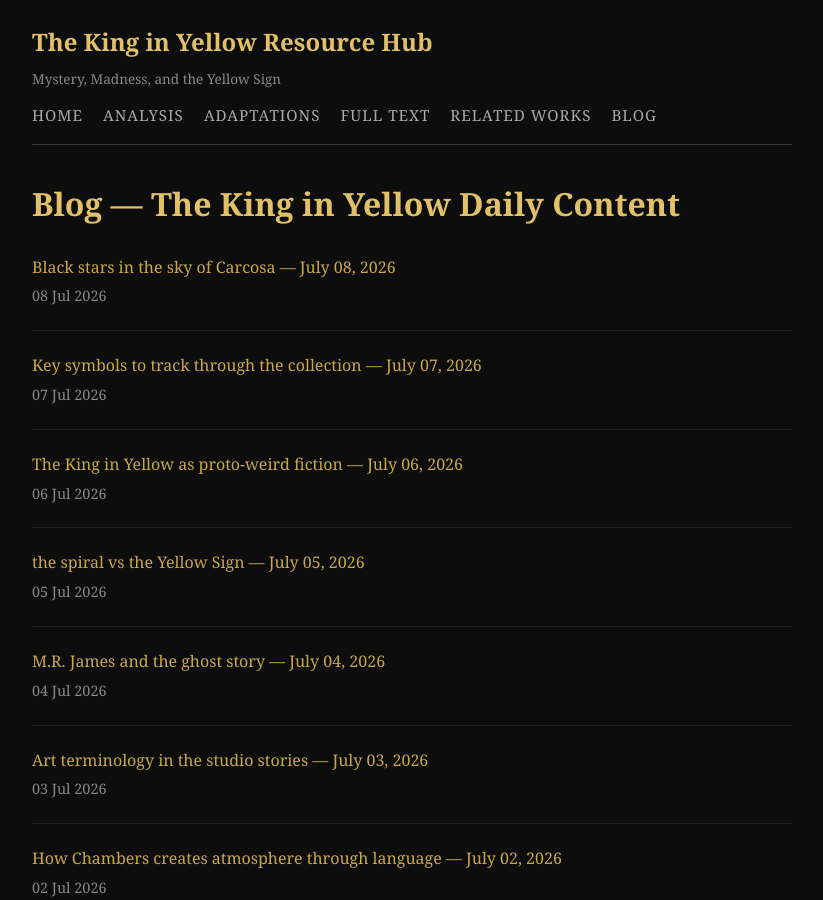
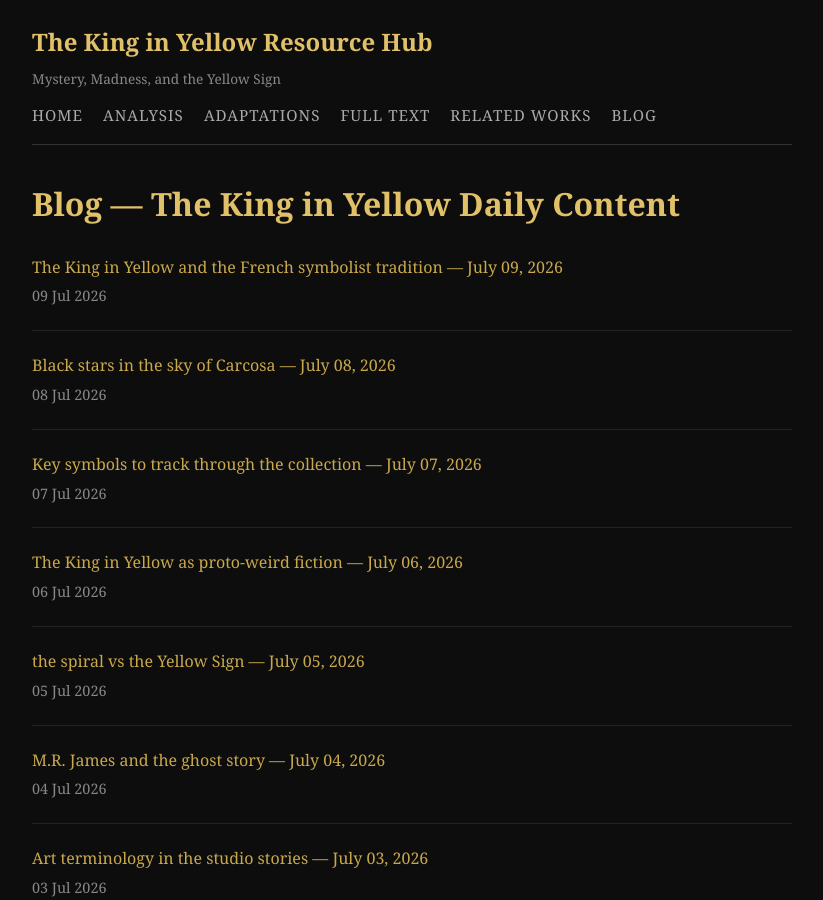
Before and after one commit to miravosqueinteresante/the-king-in-yellow-resources, a Jekyll site: the page built from blog/index.md, in a window 1280 px wide and 900 px high. Shown: the whole window, without its empty margins (228-1051 px from the left). Built offline with Jekyll 4.4.1, drawn with Linux system fonts in a browser that asks for light colours; some of the changed lines change nothing that is shown.

Commit message:
Daily post — 2026-07-09

```diff
--- a/_data/post-queue.json
+++ b/_data/post-queue.json
@@ -48,9 +48,10 @@
     "used": [
       "The King in Yellow in the Cthulhu Mythos",
       "Contemporary \u2014 M.R. James and the ghost story",
-      "The King in Yellow as proto-weird fiction"
+      "The King in Yellow as proto-weird fiction",
+      "The King in Yellow and the French symbolist tradition"
     ],
-    "last_date": "2026-07-06"
+    "last_date": "2026-07-09"
   },
   "thematic_analysis": {
     "used": [],
--- /dev/null
+++ b/_posts/2026-07-09-the-king-in-yellow-and-the-french-symbolist-tradition.md
@@ -0,0 +1,34 @@
+---
+layout: post
+title: "The King in Yellow and the French symbolist tradition — July 09, 2026"
+date: 2026-07-09 12:00:00 +0000
+categories: blog
+content_type: weird_fiction_history
+tags: [weird fiction history the-king-in-yellow chambers analysis]
+---
+The King in Yellow, published in 1895 by Robert W. Chambers, serves as a fascinating crossroads between weird fiction and the French symbolist movement. This collection of short stories, linked by the enigmatic play of the same name, delves into the themes of madness, desire, and the uncanny, making it a quintessential example of how symbolist aesthetics can illuminate the strange and often unsettling narratives of weird fiction.
+
+The influence of French symbolists like Charles Baudelaire and Stéphane Mallarmé is evident throughout Chambers' work. Symbolism prioritizes the evocation of emotions and sensations over direct representation, allowing for rich imagery and suggestive nuance. In The King in Yellow, this is exemplified in Chambers' use of color and atmosphere to evoke feelings of dread and melancholy. The titular play, which drives characters to madness upon reading it, embodies this symbolist ethos—its very essence is a suggestion of unspeakable horrors rather than an explicit portrayal.
+
+Chambers often employs a dreamlike quality in his prose, reminiscent of the symbolist technique of blurring the lines between reality and the subconscious. In "The Repairer of Reputations," for instance, we are drawn into the fragmented thoughts of Hildred Castaigne, whose descent into paranoia and obsession reflects a key symbolist theme: the fragility of reality and the overpowering nature of artistic creation. The realm of the mind becomes a labyrinth, echoing Baudelaire's exploration of the individual's internal struggles.
+
+One of the most symbolically rich elements in The King in Yellow is the recurring motif of the color yellow, which signifies decay and madness. Chambers uses yellow to evoke the eerie and the grotesque, particularly in the descriptions of the play and its effects on characters. The phrase "yellow sign," a symbol associated with the play and its power, becomes a haunting emblem of the unknown—a central concern of both symbolist and weird fiction. This connection between color and consciousness allows readers to experience a visceral emotional response, aligning with the symbolist belief in the power of suggestion.
+
+Furthermore, the themes of forbidden knowledge and the exploration of the unknown in Chambers' work resonate with the symbolist preoccupation with the esoteric. The play's content, filled with unsettling visions of a dystopian future and a mysterious ruler, parallels the symbolist fascination with the arcane and the mystical. In “The Yellow Sign,” the protagonist’s encounter with the supernatural blends the aesthetic details of the symbolist movement with the existential dread characteristic of weird fiction.
+
+Ultimately, The King in Yellow stands as a testament to the seamless blending of weird fiction and the French symbolist tradition. Chambers' ability to evoke haunting imagery and emotions through suggestive language speaks to the power of symbolism in constructing narratives that transcend the ordinary. The implications of madness, desire, and the sublime resonate deeply within the human experience, making The King in Yellow not just a collection of stories, but a rich tapestry woven from the threads of artistic influence, encapsulating the essence of both the weird and the symbolist. As readers continue to explore this work, they uncover layers of meaning that remain eerily relevant, keeping the tradition of weird fiction alive and thriving.
+
+---
+
+### Explore More
+
+- [Robert W. Chambers — Biography](/the-king-in-yellow-resources/analysis/chambers-biography/)
+
+*For a more interactive experience, there is a coloring book and nightmare journal inspired by The King in Yellow: [The King in Yellow: Nightmares Diary and Coloring Book](https://www.amazon.com/dp/B0CTXCQ9HM)*
+
+### Previous Posts on This Topic
+
+- [Weird Fiction History — June 16, 2026](/the-king-in-yellow-resources/2026/07/2026-06-16-weird_fiction_history.html)
+- [M.R. James and the ghost story — July 04, 2026](/the-king-in-yellow-resources/2026/07/2026-07-04-contemporary-mr-james-and-the-ghost-story.html)
+- [The King in Yellow as proto-weird fiction — July 06, 2026](/the-king-in-yellow-resources/2026/07/2026-07-06-the-king-in-yellow-as-proto-weird-fiction.html)
+- [The King in Yellow in the Cthulhu Mythos — June 26, 2026](/the-king-in-yellow-resources/2026/07/2026-06-26-the-king-in-yellow-in-the-cthulhu-mythos.html)
```
